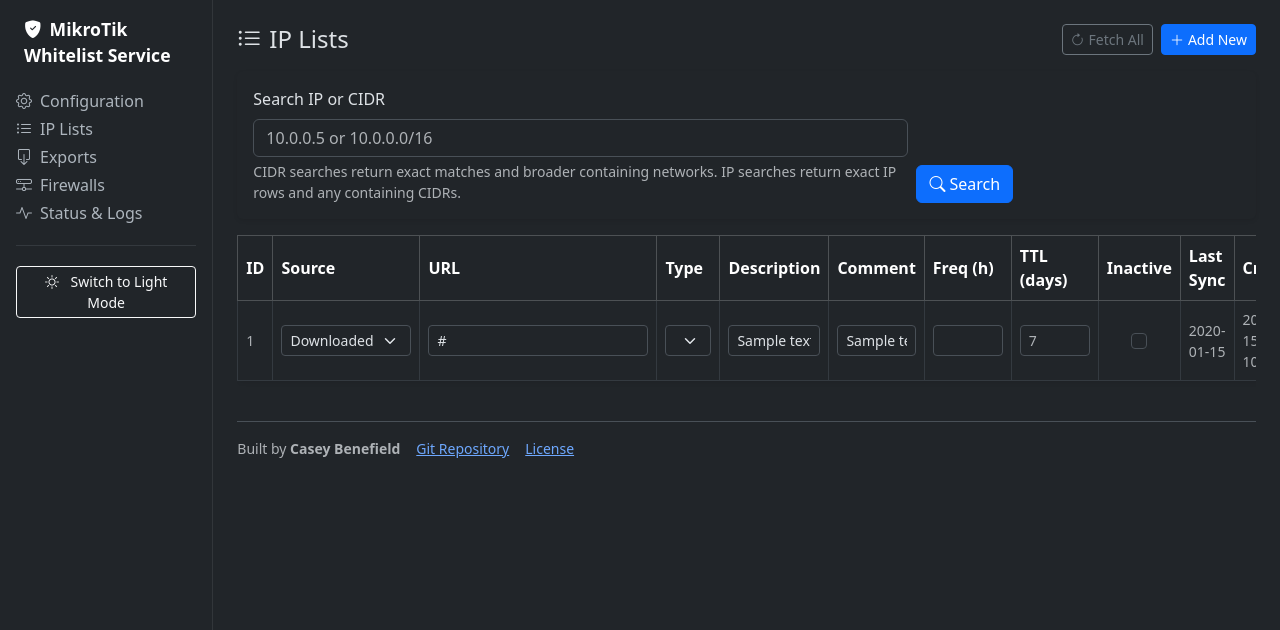
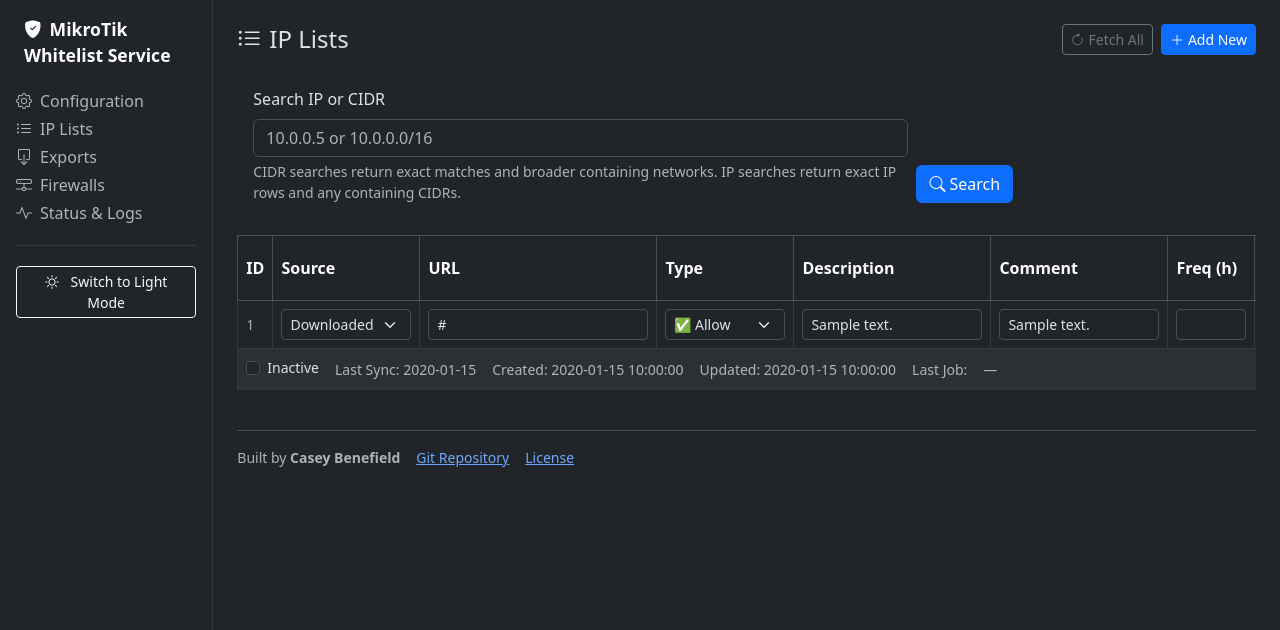
Before and after one commit to nz2o/Mikrotik-Whitelist-Service, a FastAPI app: template app/templates/iplists.html in a window 1280 px wide. Shown: the top 630 px of the page. Run offline with FastAPI, Linux system fonts and the light colour scheme; the template is opened without the code that fills it: most values are stand-ins (such as "Sample title", 1, 10 or a date in 2020); parts of the project's set-up code (start-up, migrations or seed data) failed here and were passed over; some libraries are stand-ins or nearby versions.

Commit message:
ui update for cosmetics

```diff
--- a/app/templates/iplists.html
+++ b/app/templates/iplists.html
@@ -177,18 +177,13 @@
       <th>Comment</th>
       <th>Freq (h)</th>
       <th>TTL (days)</th>
-      <th>Inactive</th>
-      <th>Last Sync</th>
-      <th>Created</th>
-      <th>Updated</th>
-      <th>Last Job</th>
       <th>Actions</th>
     </tr>
   </thead>
   <tbody>
   {% for row in iplists %}
   <tr id="row-{{ row.id }}">
-    <form method="post" action="/iplists/{{ row.id }}/save">
+    <form id="iplist-form-{{ row.id }}" method="post" action="/iplists/{{ row.id }}/save">
     <td class="text-muted small">{{ row.id }}</td>
     <td>
       <select name="flagUserDefined" class="form-select form-select-sm" style="min-width:130px">
@@ -202,39 +197,17 @@
              style="min-width:220px">
     </td>
     <td>
-      <select name="flagBlacklist" class="form-select form-select-sm">
+      <select name="flagBlacklist" class="form-select form-select-sm" style="min-width:120px">
         <option value="0" {% if row.flagBlacklist == 0 %}selected{% endif %}>✅ Allow</option>
         <option value="1" {% if row.flagBlacklist == 1 %}selected{% endif %}>🚫 Deny</option>
       </select>
     </td>
-    <td><input name="description" class="form-control form-control-sm" value="{{ row.description or '' }}"></td>
-    <td><input name="comment" class="form-control form-control-sm" value="{{ row.comment or '' }}"></td>
+    <td><input name="description" class="form-control form-control-sm" value="{{ row.description or '' }}" style="min-width:180px"></td>
+    <td><input name="comment" class="form-control form-control-sm" value="{{ row.comment or '' }}" style="min-width:160px"></td>
     <td><input name="fetchFrequencyHours" type="number" min="0" class="form-control form-control-sm" value="{{ row.fetchFrequencyHours }}" style="width:70px"></td>
     <td>
       <input name="ttlDays" type="number" min="1" class="form-control form-control-sm"
              value="{{ row.ttlDays or '' }}" placeholder="7" style="width:70px">
-    </td>
-    <td class="text-center">
-      <input name="flagInactive" type="checkbox" class="form-check-input" value="1"
-             {% if row.flagInactive == 1 %}checked{% endif %}>
-    </td>
-    <td class="small text-muted">{{ row.lastSync.strftime('%Y-%m-%d %H:%M:%S') if row.lastSync else '—' }}</td>
-    <td class="small text-muted">{{ row.createDate.strftime('%Y-%m-%d %H:%M:%S') }}</td>
-    <td class="small text-muted">{{ row.updateDate.strftime('%Y-%m-%d %H:%M:%S') }}</td>
-    <td>
-      {% set job = last_jobs.get(row.id) %}
-      {% if job %}
-        <span class="badge status-badge
-          {% if job.status == 'complete' %}bg-success
-          {% elif job.status == 'failed' %}bg-danger
-          {% elif job.status in ['fetching','parsing','loading'] %}bg-warning text-dark
-          {% else %}bg-secondary{% endif %}">
-          {{ job.status }}
-        </span>
-        {% if job.errorMessage %}
-          <i class="bi bi-exclamation-circle text-danger ms-1" title="{{ job.errorMessage }}"></i>
-        {% endif %}
-      {% else %}<span class="text-muted small">—</span>{% endif %}
     </td>
     <td>
       <div class="d-flex gap-1">
@@ -290,8 +263,39 @@
       </div>
     </td>
   </tr>
+  <tr>
+    <td colspan="9" class="bg-body-tertiary">
+      <div class="d-flex flex-wrap gap-3 align-items-center small">
+        <div class="form-check m-0">
+          <input name="flagInactive" type="checkbox" class="form-check-input" value="1"
+                 form="iplist-form-{{ row.id }}" id="iplist-inactive-{{ row.id }}"
+                 {% if row.flagInactive == 1 %}checked{% endif %}>
+          <label class="form-check-label" for="iplist-inactive-{{ row.id }}">Inactive</label>
+        </div>
+        <span class="text-muted">Last Sync: {{ row.lastSync.strftime('%Y-%m-%d %H:%M:%S') if row.lastSync else '—' }}</span>
+        <span class="text-muted">Created: {{ row.createDate.strftime('%Y-%m-%d %H:%M:%S') }}</span>
+        <span class="text-muted">Updated: {{ row.updateDate.strftime('%Y-%m-%d %H:%M:%S') }}</span>
+        {% set job = last_jobs.get(row.id) %}
+        <span class="text-muted">Last Job:</span>
+        {% if job %}
+          <span class="badge status-badge
+            {% if job.status == 'complete' %}bg-success
+            {% elif job.status == 'failed' %}bg-danger
+            {% elif job.status in ['fetching','parsing','loading'] %}bg-warning text-dark
+            {% else %}bg-secondary{% endif %}">
+            {{ job.status }}
+          </span>
+          {% if job.errorMessage %}
+            <i class="bi bi-exclamation-circle text-danger" title="{{ job.errorMessage }}"></i>
+          {% endif %}
+        {% else %}
+          <span class="text-muted">—</span>
+        {% endif %}
+      </div>
+    </td>
+  </tr>
   {% else %}
-  <tr><td colspan="14" class="text-center text-muted py-3">No IP lists configured yet. Add one above.</td></tr>
+  <tr><td colspan="9" class="text-center text-muted py-3">No IP lists configured yet. Add one above.</td></tr>
   {% endfor %}
   </tbody>
 </table>
```
Also changed, not shown: app/templates/firewalls.html (+31 -26 lines).
